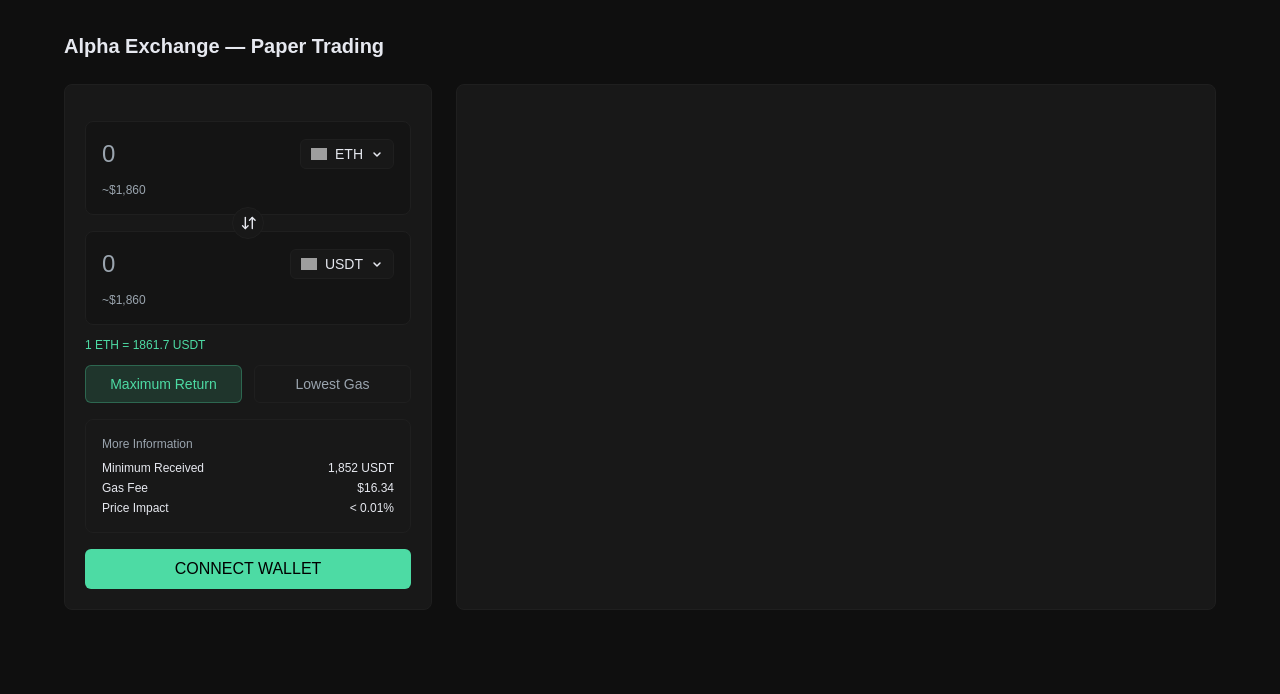
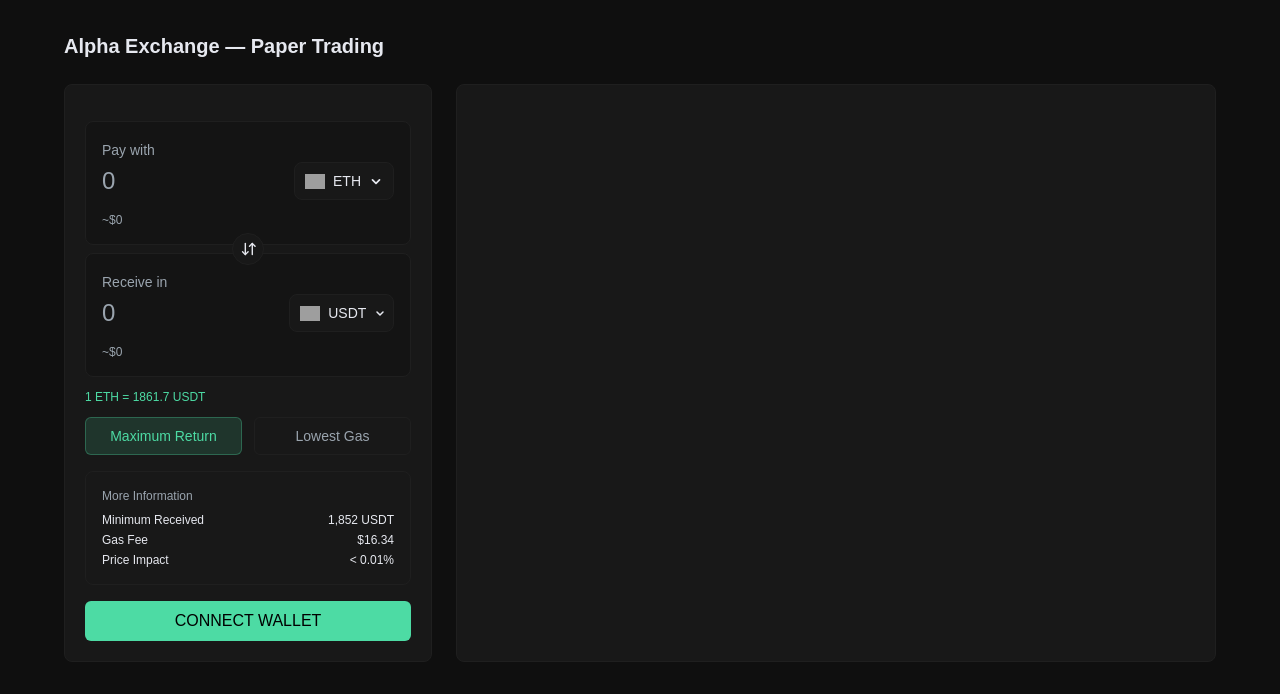
Before and after one commit to Alphajeez96/alpha-exchange, a Next.js app: page / in a window 1280 px wide. Shown: the top 694 px of the page. Built offline with nearby package versions, Linux system fonts and the light colour scheme; grey boxes are pictures that could not be loaded.

Commit message:
feat: add fall back image for tokens

```diff
--- a/app/components/TradePanel/TokenAmount.tsx
+++ b/app/components/TradePanel/TokenAmount.tsx
@@ -1,36 +1,63 @@
+"use client";
 import Image from "next/image";
+import {useState, useCallback, useEffect} from "react";
+import {createFallbackImg} from "@/app/lib/createFallbackImg";
 
 interface TokenAmountProps {
   token: string;
+  cardText: string;
+  disabled?: boolean;
   placeholder?: string;
 }
 
 export default function TokenAmount({
   token,
+  cardText,
+  disabled,
   placeholder = "0",
 }: TokenAmountProps) {
   const tokenCdnUrl = `https://cdn.jsdelivr.net/npm/cryptocurrency-icons@latest/128/color/${token.toLowerCase()}.png`;
+  const [src, setSrc] = useState<string>(tokenCdnUrl);
+
+  const handleError = useCallback(() => {
+    const dataUrl = createFallbackImg(token);
+    if (dataUrl) setSrc(dataUrl);
+  }, [token]);
+
+  useEffect(() => {
+    setSrc(tokenCdnUrl);
+  }, [tokenCdnUrl]);
   return (
     <div className="relative rounded-lg border border-border bg-surface-muted p-4 space-y-3">
+      <label htmlFor={token} className="text-sm text-muted pb-1.5">
+        {cardText}
+      </label>
       <div className="flex items-center justify-between">
         <input
+          id={token}
+          disabled={disabled}
           className="bg-transparent text-2xl outline-none w-full max-w-3/5 placeholder:text-muted"
           placeholder={placeholder}
         />
-        <button className="button ml-3 inline-flex items-center gap-2 rounded-md border border-border bg-surface px-2.5 py-1 text-sm">
-          {/* <span className={`size-4 rounded-full ${tokenColorClass}`} /> */}
-          <Image src={tokenCdnUrl} alt={token} width={16} height={16} />
+        <button className="button ml-3 inline-flex items-center gap-2 rounded-lg border border-border bg-surface px-2.5 py-2 text-sm">
+          <Image
+            src={src}
+            alt={token}
+            width={20}
+            height={20}
+            onError={handleError}
+          />
           <span>{token}</span>
           <Image
             src="/caret-down.svg"
             alt="Open"
-            width={12}
-            height={12}
+            width={14}
+            height={14}
             className="caret-down"
           />
         </button>
       </div>
-      <div className="text-xs text-muted">~$1,860</div>
+      <div className="text-xs text-muted">~$0</div>
     </div>
   );
 }
--- a/app/components/TradePanel/index.tsx
+++ b/app/components/TradePanel/index.tsx
@@ -6,9 +6,9 @@ export default function TradePanel() {
   return (
     <section className="card p-4 sm:p-5 w-full max-w-md mx-auto">
       <div className="mt-4">
-        <TokenAmount token="ETH" />
+        <TokenAmount token="ETH" cardText="Pay with" />
 
-        <div className="flex justify-center -my-2">
+        <div className="flex justify-center -my-3">
           <button className="button rounded-full border border-border bg-surface size-8 grid place-items-center z-10">
             <Image
               src="/toggle-arrow.svg"
@@ -20,7 +20,7 @@ export default function TradePanel() {
           </button>
         </div>
 
-        <TokenAmount token="USDT" />
+        <TokenAmount token="USDT" cardText="Receive in" />
 
         <div className="mt-3 flex items-center justify-between text-xs">
           <div className="text-success">1 ETH = 1861.7 USDT</div>
--- /dev/null
+++ b/app/lib/createFallbackImg.ts
@@ -0,0 +1,67 @@
+type FallbackOptions = {
+  size?: number;
+  textColor?: string;
+  backgroundColor?: string;
+};
+
+const cache = new Map<string, string>();
+
+function getCacheKey(
+  text: string,
+  {size, backgroundColor, textColor}: FallbackOptions
+): string {
+  return `${text}|${size}|${backgroundColor}|${textColor}`;
+}
+
+export function createFallbackImg(
+  text: string,
+  options: FallbackOptions = {
+    size: 20,
+    // textColor: "#25262c",
+    textColor: "#0f0f0f",
+    backgroundColor: "#D7F4FF",
+  }
+): string {
+  if (typeof window === "undefined" || typeof document === "undefined")
+    return "";
+
+  const size = options?.size ?? 20;
+  const backgroundColor = options?.backgroundColor ?? "#D7F4FF";
+  const textColor = options?.textColor ?? "#25262c";
+  const fontFamily =
+    getComputedStyle(document.body).fontFamily || "Inter, sans-serif";
+
+  const key = getCacheKey(text, {size, backgroundColor, textColor});
+  const cached = cache.get(key);
+  if (cached) return cached;
+
+  const scale = window.devicePixelRatio
+    ? Math.max(2, Math.ceil(window.devicePixelRatio))
+    : 2;
+  const canvas = document.createElement("canvas");
+  canvas.width = size * scale;
+  canvas.height = size * scale;
+  const ctx = canvas.getContext("2d");
+  if (!ctx) return "";
+
+  ctx.scale(scale, scale);
+  ctx.imageSmoothingEnabled = true;
+
+  // Background circle
+  ctx.beginPath();
+  ctx.arc(size / 2, size / 2, size / 2, 0, Math.PI * 2);
+  ctx.fillStyle = backgroundColor;
+  ctx.fill();
+
+  const letter = text?.charAt(0)?.toUpperCase() || "T";
+  ctx.fillStyle = textColor;
+  ctx.font = `500 ${size * 0.55}px ${fontFamily}`;
+  ctx.textAlign = "center";
+  ctx.textBaseline = "middle";
+  const verticalOffset = size * 0.02;
+  ctx.fillText(letter, size / 2, size / 2 + verticalOffset);
+
+  const dataUrl = canvas.toDataURL("image/png", 1.0);
+  cache.set(key, dataUrl);
+  return dataUrl;
+}
--- a/package.json
+++ b/package.json
@@ -11,6 +11,7 @@
   "dependencies": {
     "@tanstack/react-query": "^5.87.4",
     "class-variance-authority": "^0.7.1",
+    "motion": "^12.23.12",
     "next": "15.5.3",
     "react": "19.1.0",
     "react-dom": "19.1.0",
```
Also changed, not shown: 1 other file (tests, documents, lock files or other folders).
